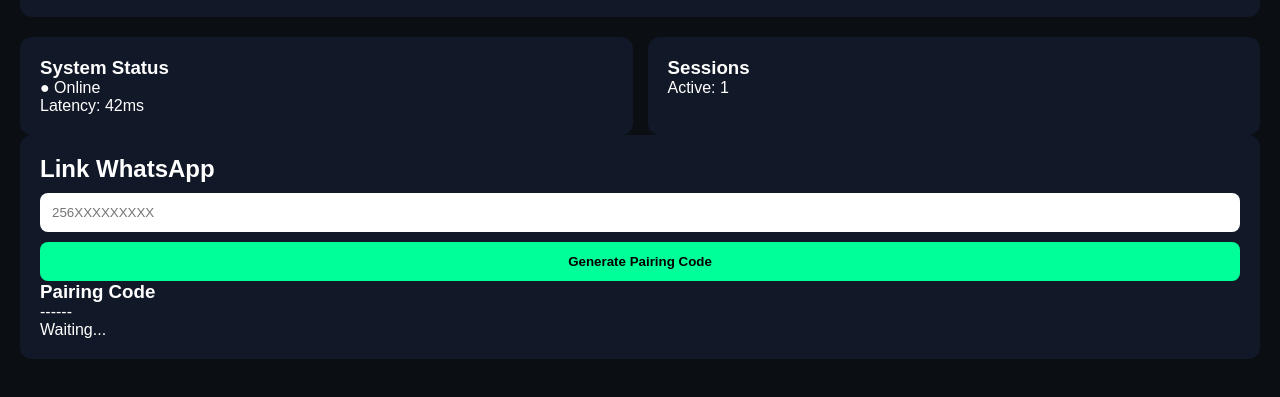
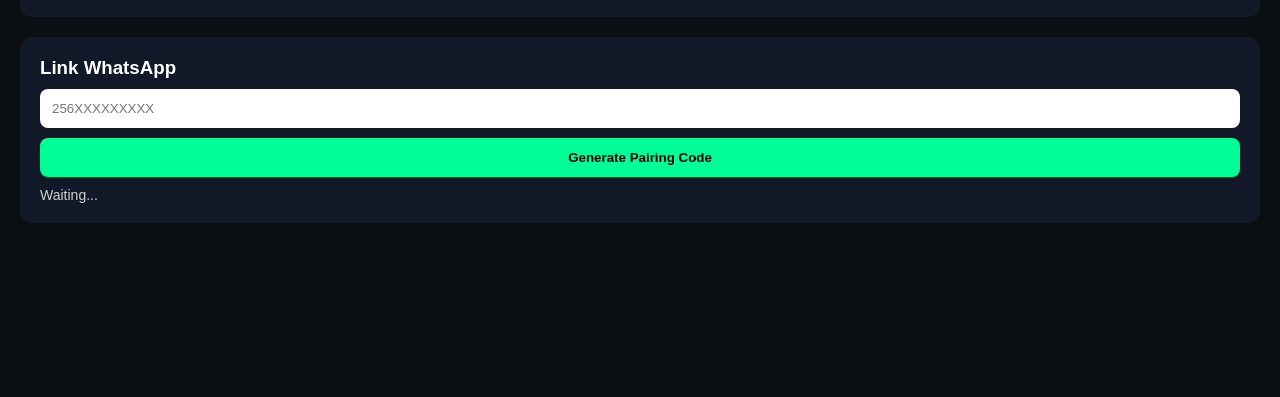
Before and after one commit to scottlanez/LANEZTECH-BOT-, a website: page public/index.html in a window 1280 px wide. Shown: the part 99-496 px from the top of the page. Drawn offline with Linux system fonts and the light colour scheme.

Commit message:
Update index.html

```diff
--- a/public/index.html
+++ b/public/index.html
@@ -1,12 +1,12 @@
 <!DOCTYPE html>
 <html>
 <head>
+  <meta name="viewport" content="width=device-width, initial-scale=1.0">
   <title>LANEZTECH PRO</title>
   <link rel="stylesheet" href="style.css">
 </head>
 
 <body>
-
   <div class="container">
 
     <div class="header">
@@ -17,30 +17,10 @@
     <div class="grid">
 
       <div class="card">
-      <h3>System Status</h3>
-      <p class="green">● Online</p>
-      <p>Latency: 42ms</p>
-    </div>
-
-    <div class="card">
-      <h3>Sessions</h3>
-      <p>Active: 1</p>
-    </div>
-
-  </div>
-
-  <div class="card main">
-
-    <h2>Link WhatsApp</h2>
-
-    <input id="num" placeholder="256XXXXXXXXX">
-
+        <h3>Link WhatsApp</h3>
+        <input id="number" placeholder="256XXXXXXXXX">
         <button onclick="getCode()">Generate Pairing Code</button>
-
-    <div class="result">
-      <h3>Pairing Code</h3>
-      <div id="code">------</div>
-      <p id="status">Waiting...</p>
+        <div class="status" id="status">Waiting...</div>
       </div>
 
     </div>
```
Lines whose indentation alone changed are shown as unchanged.
